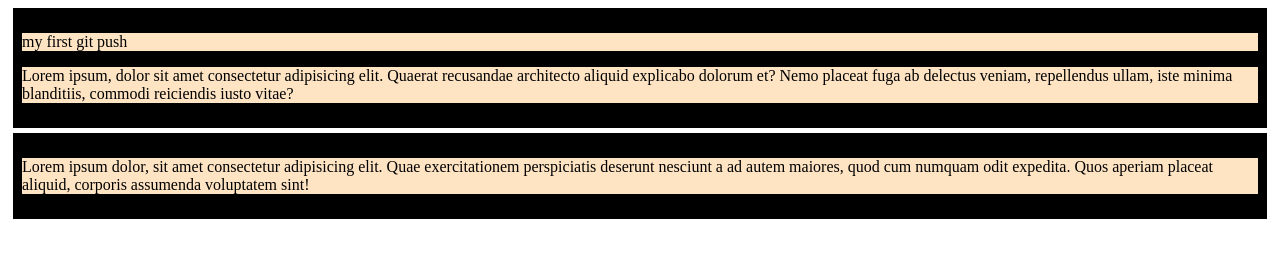
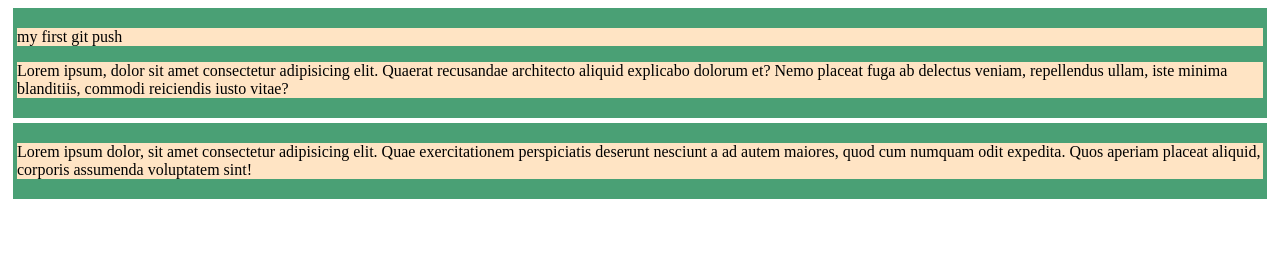
Before and after one commit to jhriyaz/my-first-github-repo, a plain HTML site: page index.html in a window 1280 px wide. Drawn offline with Linux system fonts and the light colour scheme.

Commit message:
changed coller

```diff
--- a/styles/mainstyle.css
+++ b/styles/mainstyle.css
@@ -1,6 +1,6 @@
 div{
-    background-color: black;
-    padding: 9px;
+    background-color: rgb(74, 160, 117);
+    padding: 4px;
     margin: 5px;
 }
 p{
```
